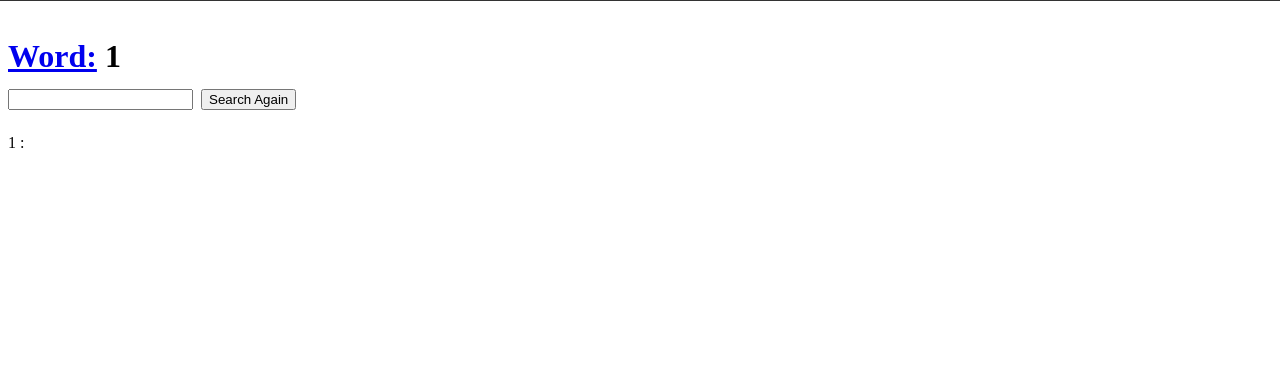
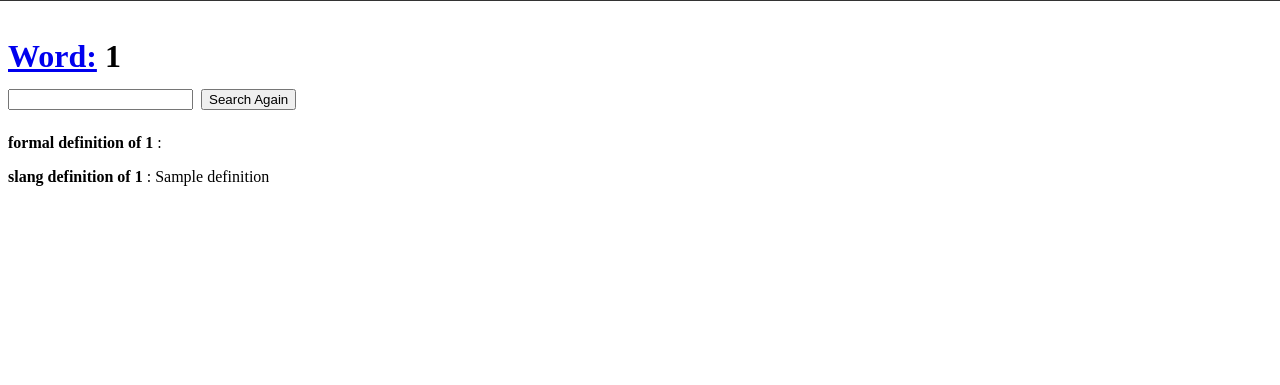
Before and after one commit to margin25/meta-app, a Django app: page /1 in a window 1280 px wide. Shown: the part 51-436 px from the top of the page. Run offline with Django 4.2, Linux system fonts and the light colour scheme; tables that the repository leaves empty hold one stand-in row (values such as "Sample post"); a database or web service that is not in the repository returns one stand-in record (values such as "Sample title"); data that the repository does not hold is empty.

Commit message:
added slang definition on html

```diff
--- a/words/templates/wordpage.html
+++ b/words/templates/wordpage.html
@@ -32,7 +32,8 @@
           <input type="submit" value="Search Again" />
         </form>
       </h1>
-      <p>{{word}} : {{definition}}</p>
+      <p> <strong> formal definition of {{word}} </strong> : {{definition}}</p>
+      <p> <strong> slang definition of {{word}} </strong> : {{slangDef}}</p>
     </div>
     <div class="fixed-footer">
       <div class="container">Copyright &copy; 2016 Your Company</div>
```
